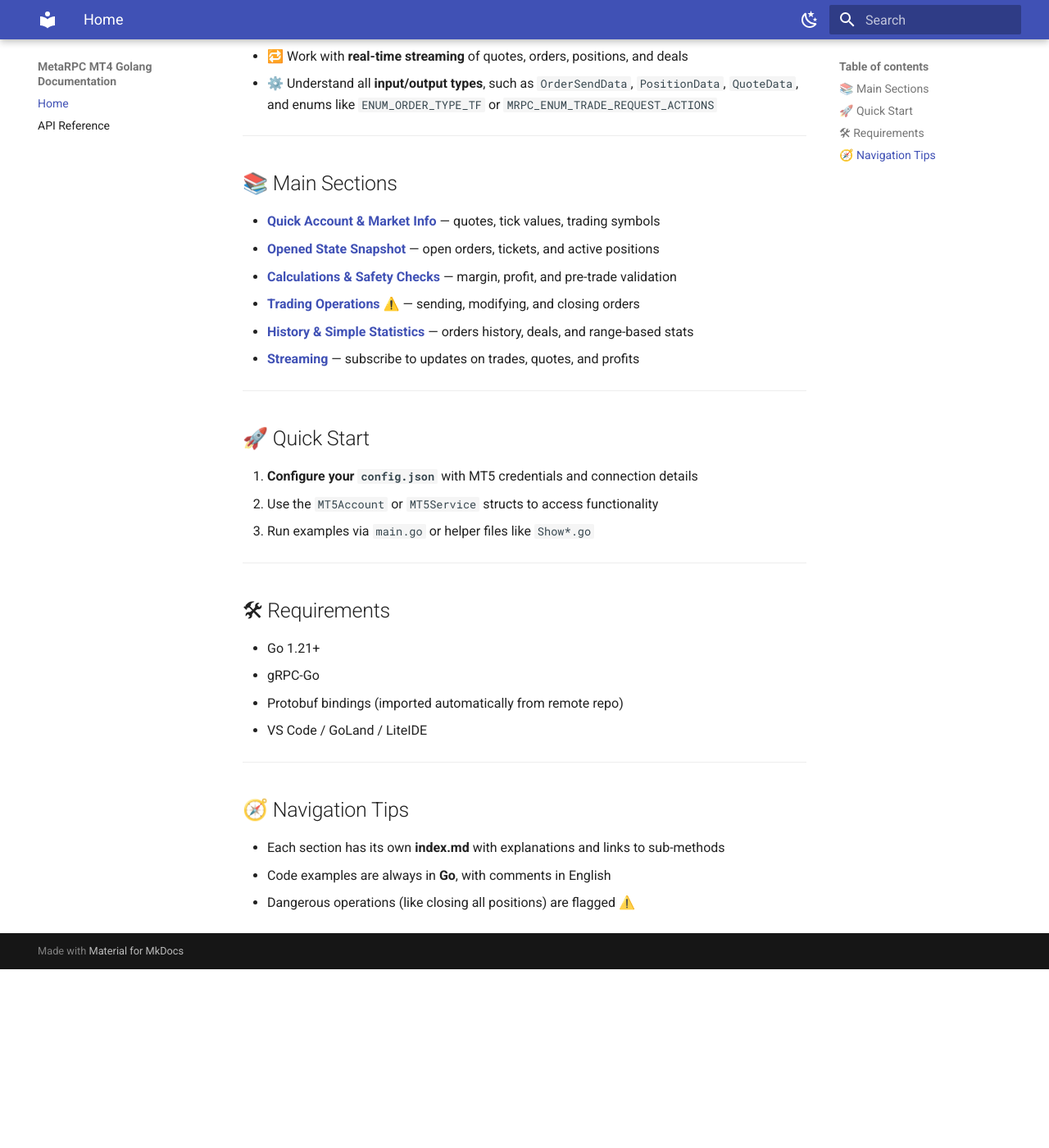
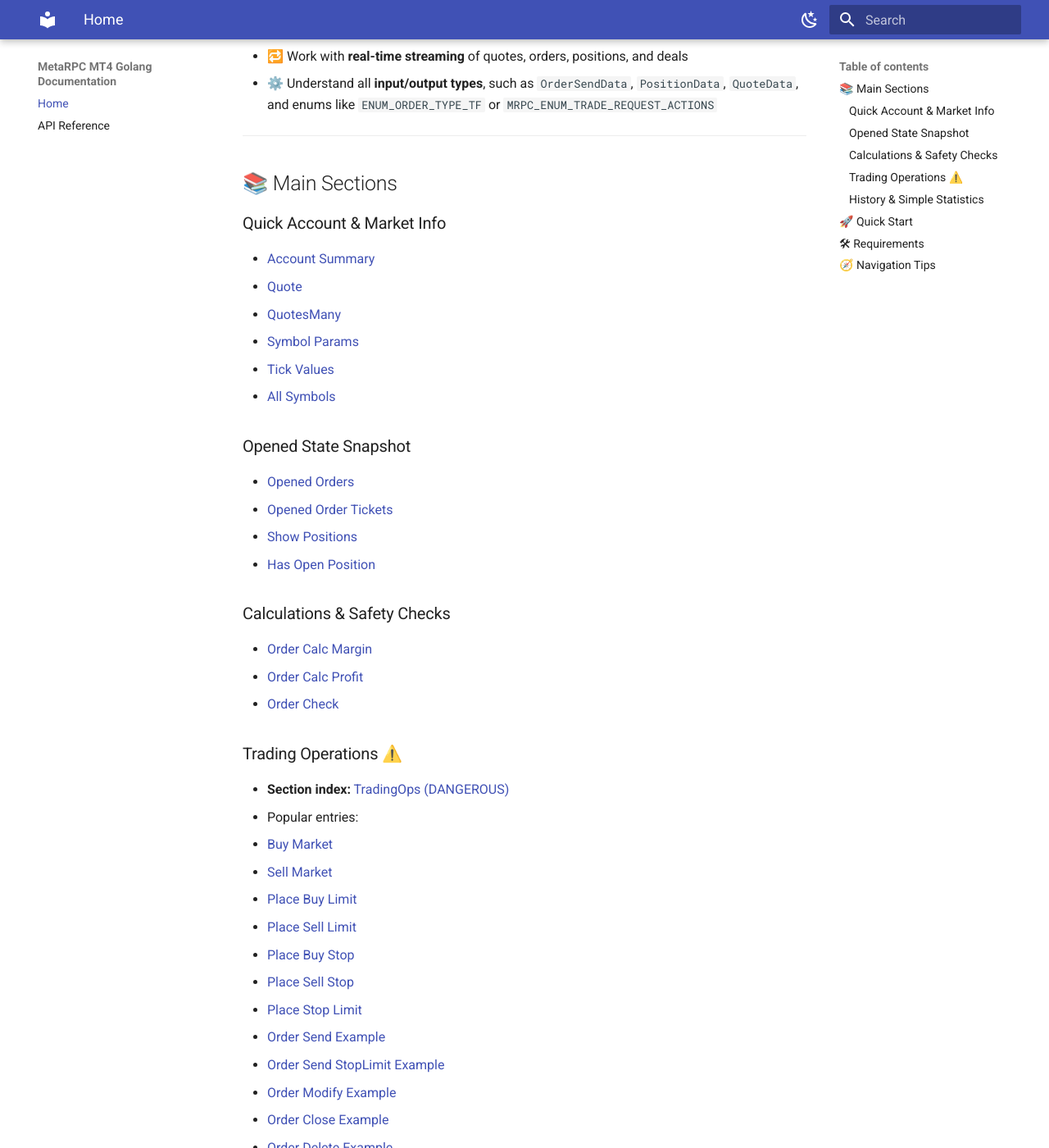
Before and after one commit to MetaRPC/GoMT5, an MkDocs documentation site: the page built from docs/index.md, in a window 1280 px wide and 1400 px high, scrolled down 300 px. Shown: the whole window at 82% size. Built offline with MkDocs 1.6.1 and Material for MkDocs 9.7.7, drawn with Linux system fonts in a browser that asks for light colours; before the commit the page ends 1482 px from its top, so only the background shows below that; some of the changed text lies outside the part shown.

Commit message:
Update index.md

````diff
--- a/docs/index.md
+++ b/docs/index.md
@@ -13,20 +13,75 @@
 
 ## 📚 Main Sections
 
-* **[Quick Account & Market Info](QuickAccount_MarketInfo/index.md)** — quotes, tick values, trading symbols
-* **[Opened State Snapshot](Opened_State_Snapshot/index.md)** — open orders, tickets, and active positions
-* **[Calculations & Safety Checks](Calculations_And_PreliminaryVerification/index.md)** — margin, profit, and pre-trade validation
-* **[Trading Operations ⚠️](TradingOps%28DANGEROUS%29/index.md)** — sending, modifying, and closing orders
-* **[History & Simple Statistics](History_And_SimpleStatistics/index.md)** — orders history, deals, and range-based stats
-* **[Streaming](Streaming/index.md)** — subscribe to updates on trades, quotes, and profits
+### Quick Account & Market Info
+
+* [Account Summary](QuickAccount_MarketInfo/AccountSummary.md)
+* [Quote](QuickAccount_MarketInfo/Quote.md)
+* [QuotesMany](QuickAccount_MarketInfo/QuotesMany.md)
+* [Symbol Params](QuickAccount_MarketInfo/SymbolParams.md)
+* [Tick Values](QuickAccount_MarketInfo/TickValues.md)
+* [All Symbols](QuickAccount_MarketInfo/AllSymbols.md)
+
+### Opened State Snapshot
+
+* [Opened Orders](Opened_State_Snapshot/OpenedOrders.md)
+* [Opened Order Tickets](Opened_State_Snapshot/OpenedOrderTickets.md)
+* [Show Positions](Opened_State_Snapshot/ShowPositions.md)
+* [Has Open Position](Opened_State_Snapshot/HasOpenPosition.md)
+
+### Calculations & Safety Checks
+
+* [Order Calc Margin](Calculations_And_PreliminaryVerification/OrderCalcMargin.md)
+* [Order Calc Profit](Calculations_And_PreliminaryVerification/OrderCalcProfit.md)
+* [Order Check](Calculations_And_PreliminaryVerification/ShowOrderCheck.md)
+
+### Trading Operations ⚠️
+
+* **Section index:** [TradingOps (DANGEROUS)](TradingOps%28DANGEROUS%29/index.md)
+* Popular entries:
+
+  * [Buy Market](TradingOps%28DANGEROUS%29/BuyMarket.md)
+  * [Sell Market](TradingOps%28DANGEROUS%29/SellMarket.md)
+  * [Place Buy Limit](TradingOps%28DANGEROUS%29/PlaceBuyLimit.md)
+  * [Place Sell Limit](TradingOps%28DANGEROUS%29/PlaceSellLimit.md)
+  * [Place Buy Stop](TradingOps%28DANGEROUS%29/PlaceBuyStop.md)
+  * [Place Sell Stop](TradingOps%28DANGEROUS%29/PlaceSellStop.md)
+  * [Place Stop Limit](TradingOps%28DANGEROUS%29/PlaceStopLimit.md)
+  * [Order Send Example](TradingOps%28DANGEROUS%29/ShowOrderSendExample.md)
+  * [Order Send StopLimit Example](TradingOps%28DANGEROUS%29/ShowOrderSendStopLimitExample.md)
+  * [Order Modify Example](TradingOps%28DANGEROUS%29/OrderModifyExample.md)
+  * [Order Close Example](TradingOps%28DANGEROUS%29/OrderCloseExample.md)
+  * [Order Delete Example](TradingOps%28DANGEROUS%29/OrderDeleteExample.md)
+  * [Position Modify](TradingOps%28DANGEROUS%29/PositionModify.md)
+  * [Position Close](TradingOps%28DANGEROUS%29/PositionClose.md)
+  * [Close All Positions](TradingOps%28DANGEROUS%29/CloseAllPositions.md)
+  * [Set Order Expiration](TradingOps%28DANGEROUS%29/SetOrderExpiration.md)
+
+### History & Simple Statistics
+
+* **Section overview:** [History & Stats — Overview](History_And_SimpleStatistics/HistoryAndStats_Overview.md)
+* [Show Orders History](History_And_SimpleStatistics/ShowOrdersHistory.md)
+* [Show Deals Count](History_And_SimpleStatistics/ShowDealsCount.md)
+* [Order By Ticket](History_And_SimpleStatistics/OrderByTicket.md)
+* [Deal By Ticket](History_And_SimpleStatistics/DealByTicket.md)
+* (Time range guide is linked inside the Overview)
 
 ---
 
 ## 🚀 Quick Start
 
-1. **Configure your `config.json`** with MT5 credentials and connection details
-2. Use the `MT5Account` or `MT5Service` structs to access functionality
-3. Run examples via `main.go` or helper files like `Show*.go`
+1. **Configure your `config.json`** with MT5 credentials and connection details.
+2. Initialize an `MT5Account`, wrap it in `MT5Service`.
+3. Run examples from `main.go` or call the `Show*` helpers.
+
+```go
+ctx := context.Background()
+svc := mt5.NewMT5Service(account)
+
+// Example: quick account & quote
+svc.ShowAccountSummary(ctx)
+svc.ShowQuote(ctx, "EURUSD")
+```
 
 ---
 
@@ -34,13 +89,13 @@
 
 * Go 1.21+
 * gRPC-Go
-* Protobuf bindings (imported automatically from remote repo)
+* Protobuf Go bindings (fetched from remote repo via `go.mod`)
 * VS Code / GoLand / LiteIDE
 
 ---
 
 ## 🧭 Navigation Tips
 
-* Each section has its own **index.md** with explanations and links to sub-methods
-* Code examples are always in **Go**, with comments in English
-* Dangerous operations (like closing all positions) are flagged ⚠️
+* Sections above link **directly** to the markdown files in your repo.
+* The **TradingOps** path uses encoded parentheses: `TradingOps%28DANGEROUS%29`.
+* History methods rely on `from/to` ranges — see the Overview inside that section.
````
